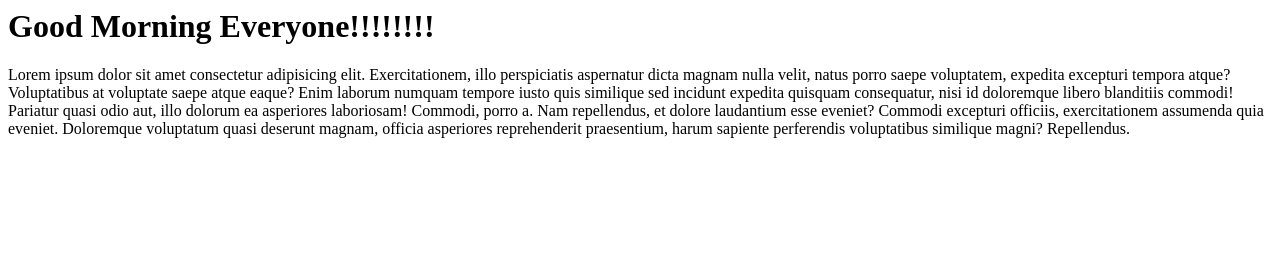
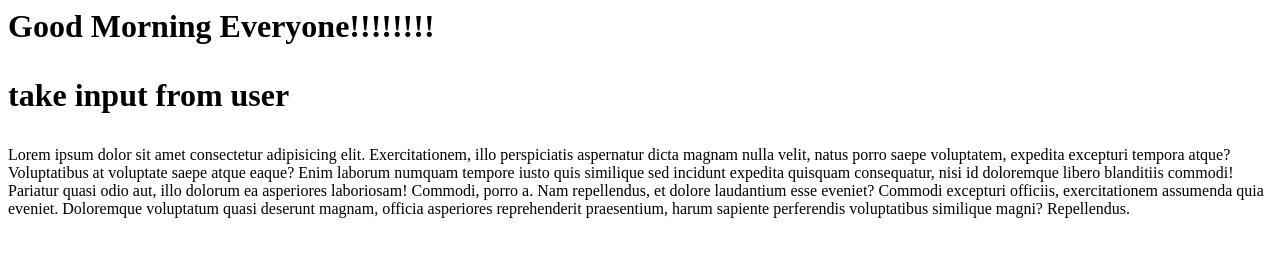
Before and after one commit to charnbr12/git-course, a plain HTML site: page index.html in a window 1280 px wide. Drawn offline with Linux system fonts and the light colour scheme.

Commit message:
readme  and stroui3.2

```diff
--- a/index.html
+++ b/index.html
@@ -1,5 +1,5 @@
 <h1>Good Morning Everyone!!!!!!!!
-
+<p>take input from user</p>
 </h1>
 <p>Lorem ipsum dolor sit amet consectetur adipisicing elit. Exercitationem, illo perspiciatis aspernatur dicta magnam nulla velit, natus porro saepe voluptatem, expedita excepturi tempora atque? Voluptatibus at voluptate saepe atque eaque?
 Enim laborum numquam tempore iusto quis similique sed incidunt expedita quisquam consequatur, nisi id doloremque libero blanditiis commodi! Pariatur quasi odio aut, illo dolorum ea asperiores laboriosam! Commodi, porro a.
```
Also changed, not shown: 1 other file.
